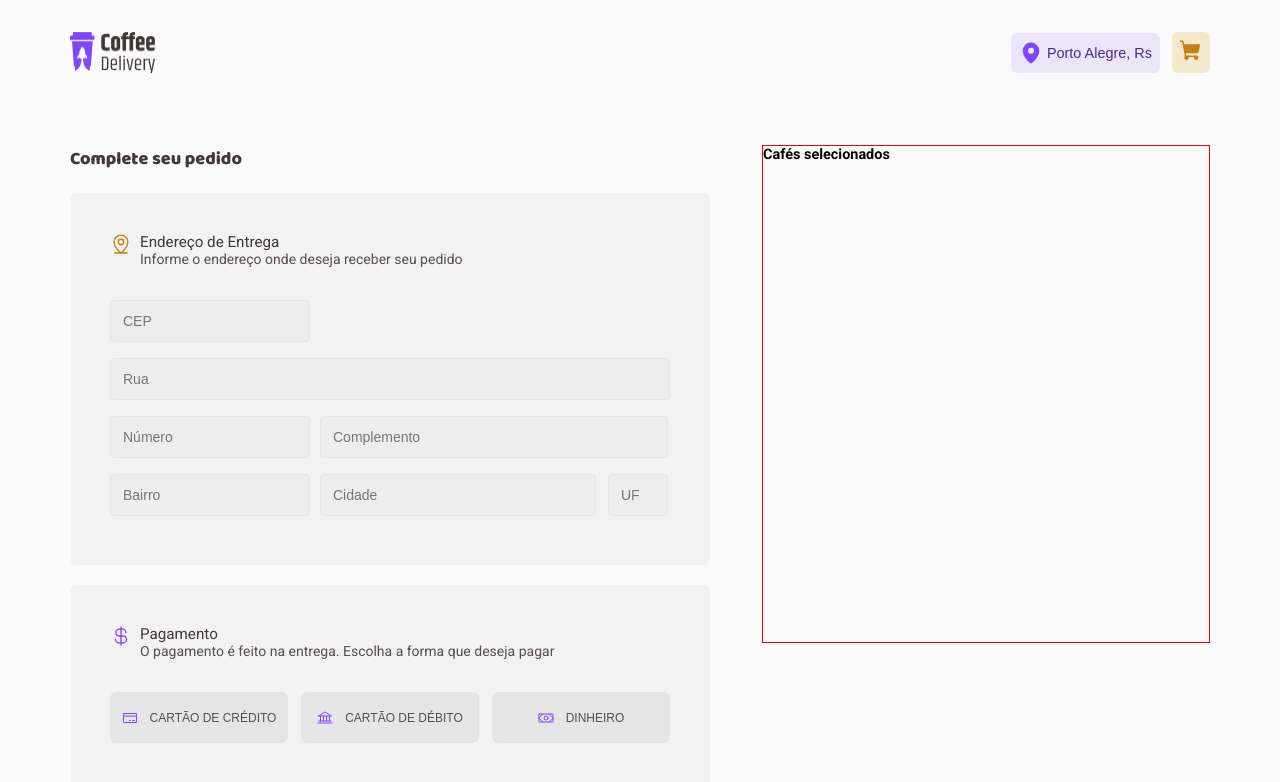
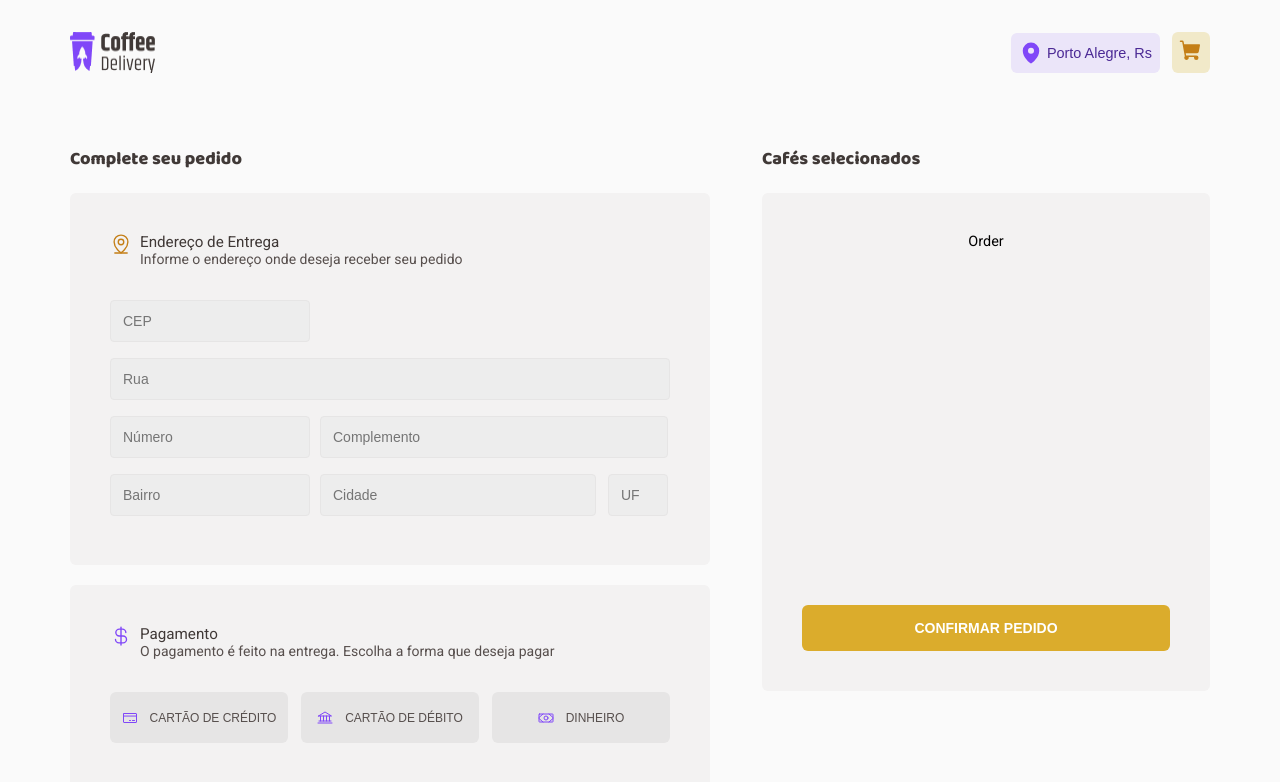
Before and after one commit to diegobaena89/coffee-develivery-ecommerce, a React (Vite) app: page /order in a window 1280 px wide. Shown: the top 782 px of the page. Built offline with nearby package versions, Linux system fonts and the light colour scheme.

Commit message:
feat - create navigate routes and finished order component

```diff
--- a/src/components/CoffeeCard/index.tsx
+++ b/src/components/CoffeeCard/index.tsx
@@ -5,8 +5,8 @@ import {
   CoffeeTags,
 } from './styles';
 
-import { useContext, useState } from 'react';
-
+import { useState } from 'react';
+import { useNavigate } from 'react-router-dom';
 import { IoMdCart } from 'react-icons/io';
 import { CoffeeAmount } from '../CoffeeAmount';
 
@@ -25,6 +25,7 @@ export type CoffeeType = {
 };
 
 export const CoffeeCard = ({ coffee }: FullCoffeeCardProps) => {
+  const navigate = useNavigate();
   const { title, tags, description, srcImg, price, id } = coffee;
   // const { addCoffeeToCart, cart } = useContext(OrdersContext);
 
@@ -69,7 +70,7 @@ export const CoffeeCard = ({ coffee }: FullCoffeeCardProps) => {
           removeOne={removeOne}
         />
         <button
-          // onClick={handleAddToCart}
+          onClick={() => navigate('/oder')}
           disabled={buttonAddToCartIsDisabled}
           title={
             buttonAddToCartIsDisabled
--- a/src/components/Header/Header.module.css
+++ b/src/components/Header/Header.module.css
@@ -9,6 +9,10 @@
 .header div {
   display: flex;
   align-items: center;
+}
+
+.header img {
+  cursor: pointer;
 }
 
 .button {
--- a/src/components/Header/index.tsx
+++ b/src/components/Header/index.tsx
@@ -1,17 +1,19 @@
 import styles from './Header.module.css';
 import Logo from '../../assets/Logo.png';
 import { MapPin, ShoppingCart } from 'phosphor-react';
+import { useNavigate } from 'react-router-dom';
 
 export function Header() {
+  const navigate = useNavigate();
   return (
     <div className={styles.header}>
-      <img src={Logo} alt='Logo' />
+      <img onClick={() => navigate('/')} src={Logo} alt='Logo' />
       <div>
         <button className={styles.button}>
           <MapPin weight='fill' color='#8047F8' size={24} />{' '}
           <span>Porto Alegre, Rs</span>
         </button>
-        <button className={styles.buyButton}>
+        <button onClick={() => navigate('/order')} className={styles.buyButton}>
           <ShoppingCart color='#C47F17' size={24} weight='fill' />
         </button>
       </div>
--- a/src/pages/Order/index.tsx
+++ b/src/pages/Order/index.tsx
@@ -15,6 +15,7 @@ import {
   OrderContainer,
   PaymentFrame,
   PaymentMethod,
+  ViewOrder,
 } from './styles';
 
 export function Order() {
@@ -67,6 +68,10 @@ export function Order() {
       </FormContainer>
       <FinishOrder>
         <h2>Cafés selecionados</h2>
+        <ViewOrder>
+          Order
+          <button>Confirmar pedido</button>
+        </ViewOrder>
       </FinishOrder>
     </OrderContainer>
   );
--- a/src/pages/Order/styles.ts
+++ b/src/pages/Order/styles.ts
@@ -159,6 +159,40 @@ export const ChoosePayment = styled.div`
 
 export const FinishOrder = styled.div`
   width: 448px;
+
+  > h2 {
+    font-family: 'Baloo 2';
+    font-size: 18px;
+    color: var(--base-subtitle);
+  }
+`;
+
+export const ViewOrder = styled.div`
+  width: 100%;
   height: 498px;
-  border: 1px solid red;
+  background: var(--base-card);
+  margin: 20px 0 12px;
+  border-radius: 6px;
+  padding: 40px;
+
+  display: flex;
+  flex-direction: column;
+  align-items: center;
+  justify-content: space-between;
+
+  & button {
+    width: 100%;
+    color: red;
+
+    color: #fff;
+    text-transform: uppercase;
+    font-size: 14px;
+    font-weight: bold;
+
+    background-color: var(--yellow-brand);
+    border: none;
+    padding: 15px 0;
+    border-radius: 6px;
+    cursor: pointer;
+  }
 `;
```
